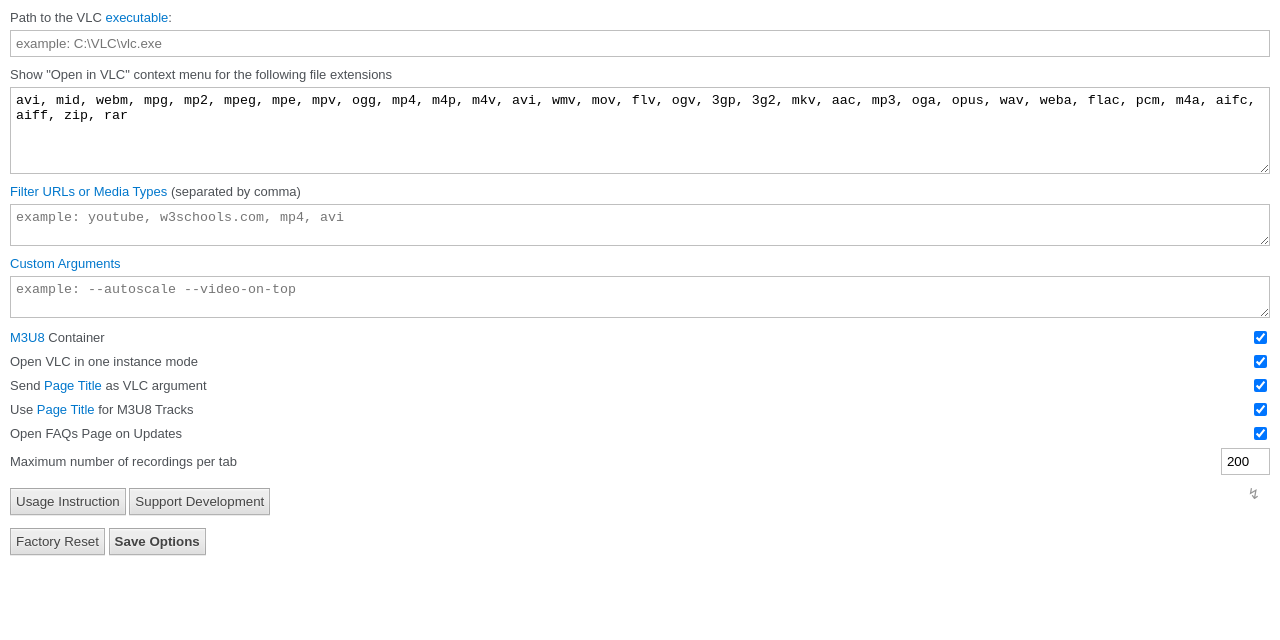
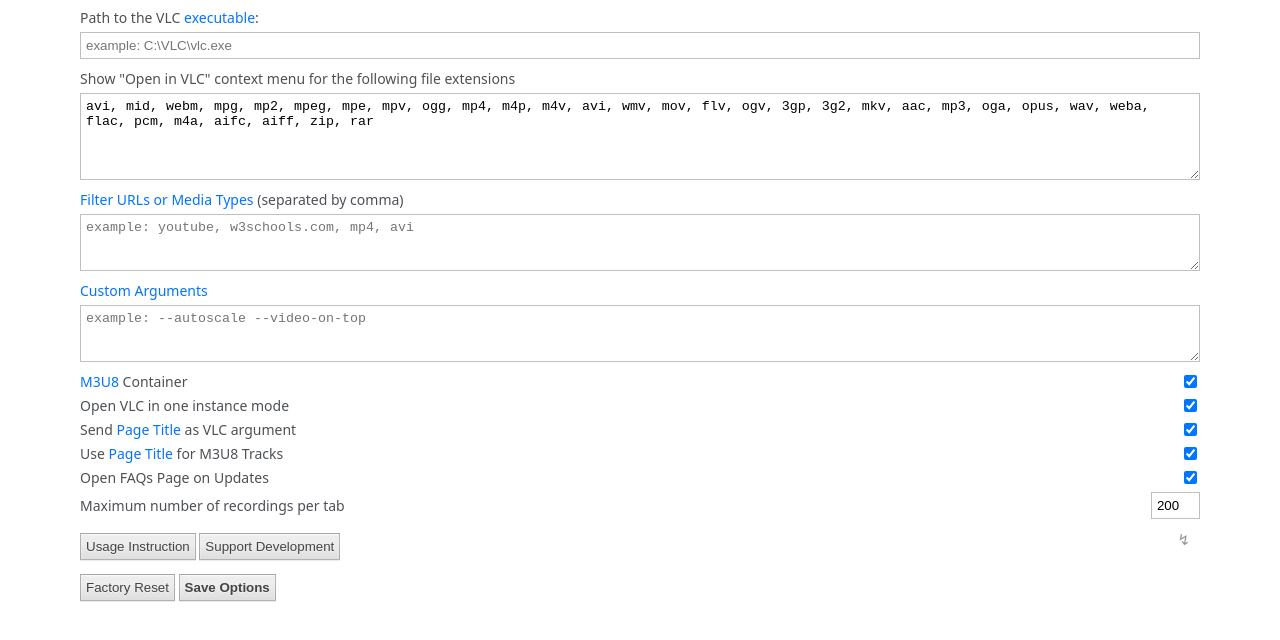
Before and after one commit to andy-portmen/open-in-vlc, a browser extension: page v3/data/options/index.html in a window 1280 px wide. Drawn offline with Linux system fonts and the light colour scheme.

Commit message:
version 0.3.4

```diff
--- a/v3/data/options/index.css
+++ b/v3/data/options/index.css
@@ -1,10 +1,30 @@
+:root {
+  --clr: #4d5156;
+  --bg: #fff;
+  --link: #0374ff;
+
+  color-scheme: light;
+}
+
+@media (prefers-color-scheme: dark) {
+  :root {
+    --clr: #bdc6cf;
+    --bg: #202124;
+    --link: #9ac8ff;
+
+    color-scheme: dark;
+  }
+}
+
 body {
-  font-size: 13px;
-  font-family: Arial, "Helvetica Neue", Helvetica, sans-serif;
-  background-color: #fff;
-  color: #4d5156;
-  margin: 10px;
+  font-size: 14px;
+  font-family: system-ui, -apple-system, Segoe UI, Roboto, Ubuntu, Cantarell, Noto Sans, sans-serif;
+  background-color: var(--bg);
+  color: var(--clr);
+  width: min(100% - 2rem, 70rem);
+  margin-inline: auto;
 }
+
 button,
 input[type=submit],
 input[type=button] {
@@ -31,19 +51,13 @@ textarea,
 input[type=text],
 input[type=number] {
   padding: 5px;
-  outline: none;
 }
 input[type=number] {
   width: 5ch;
 }
-textarea:focus,
-input[type=text]:focus,
-input[type=number]:focus {
-  background-color: #e5f8ff;
-}
 a,
 a:visited {
-  color: #07c;
+  color: var(--link);
   text-decoration: none;
 }
 
--- a/v3/data/options/index.html
+++ b/v3/data/options/index.html
@@ -19,12 +19,12 @@
 
   <div class="one">
     <label for="blacklist"><a data-href="faq12" target="_blank">Filter URLs or Media Types</a> (separated by comma)</label>
-    <textarea rows="2" id="blacklist" placeholder="example: youtube, w3schools.com, mp4, avi"></textarea>
+    <textarea rows="3" id="blacklist" placeholder="example: youtube, w3schools.com, mp4, avi"></textarea>
   </div>
 
   <div class="one">
     <label for="user-argument-string"><a data-href="faq16" target="_blank">Custom Arguments</a></label>
-    <textarea rows="2" id="user-argument-string" placeholder="example: --autoscale --video-on-top"></textarea>
+    <textarea rows="3" id="user-argument-string" placeholder="example: --autoscale --video-on-top"></textarea>
   </div>
 
   <div class="two">
```
Also changed, not shown: v3/context.js (+10 -9 lines), v3/manifest.json, 1 other file.
